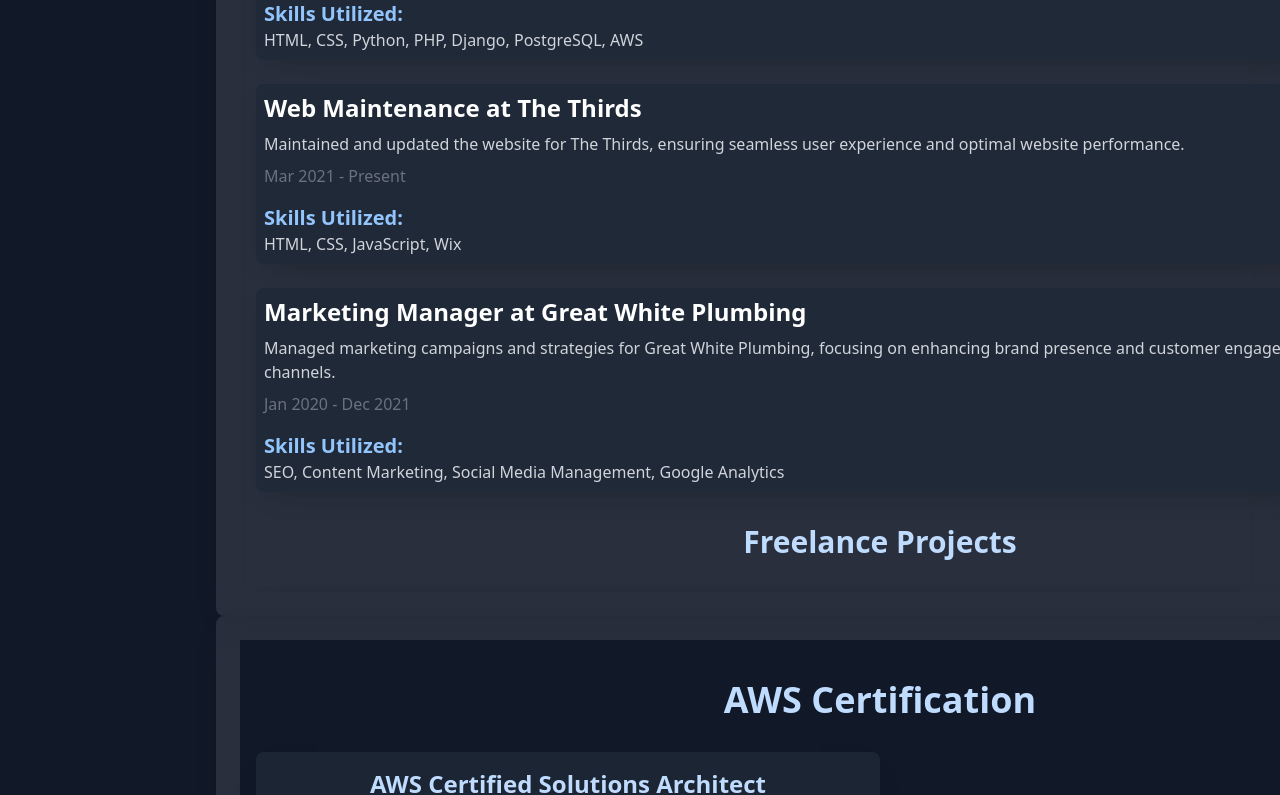
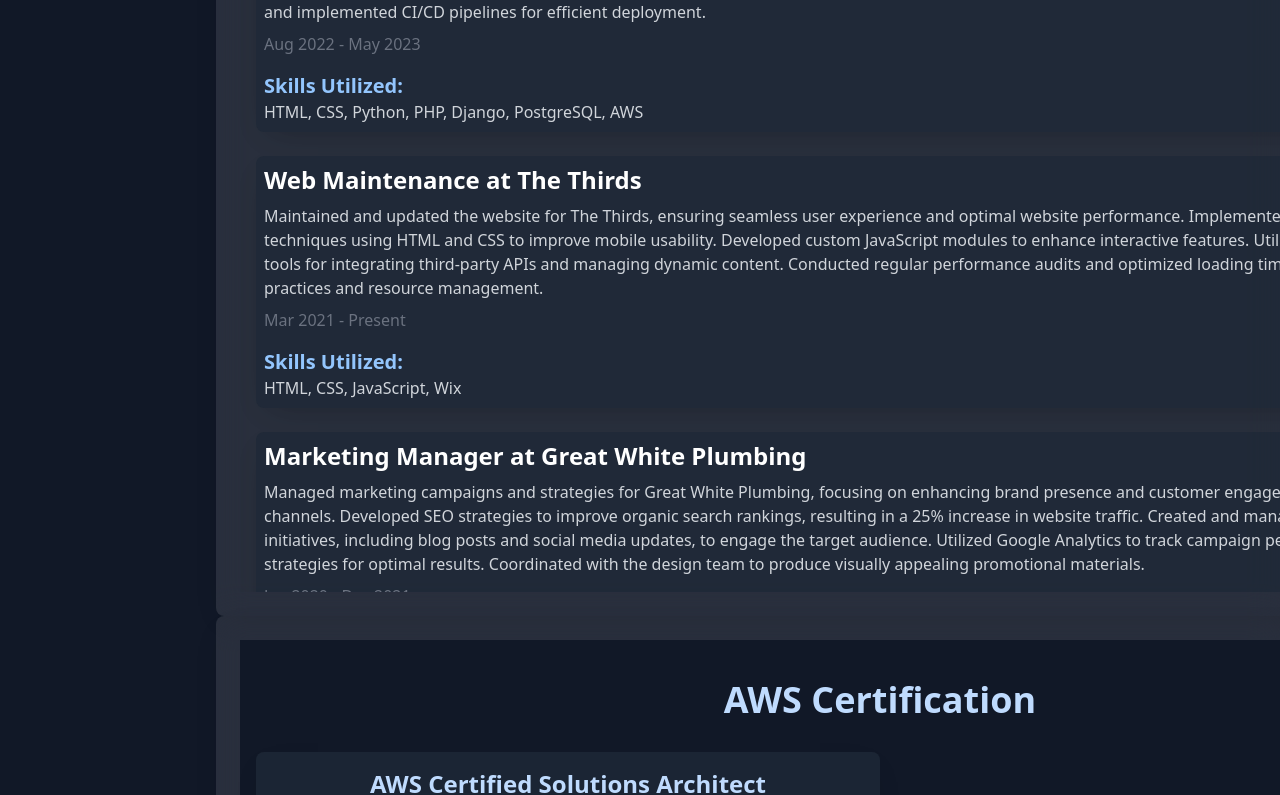
Before and after one commit to DipPandey/Dip-Portfolio-website, a Next.js app: page / in a window 1280 px wide. Shown: the part 1187-1982 px from the top of the page. Built offline with nearby package versions, Linux system fonts and the light colour scheme.

Commit message:
projects updated

```diff
--- a/components/Experience.js
+++ b/components/Experience.js
@@ -4,7 +4,7 @@
     {
         role: 'Backup Manager Software Developer',
         project: 'Omnicore Project',
-        description: 'Developed a backup manager software as part of the Omnicore project at the University of Tasmania, ensuring data security and reliability for university systems.',
+        description: 'Developed a backup manager software as part of the Omnicore project at the University of Tasmania, ensuring data security and reliability for university systems. Implemented automated backup schedules using Python scripts and optimized storage using PostgreSQL. Designed a user-friendly interface with Django for seamless interaction. Collaborated with a cross-functional team to integrate AWS services for scalable and secure backup solutions. Conducted regular code reviews and implemented CI/CD pipelines for efficient deployment.',
         duration: 'Aug 2022 - May 2023',
         website: 'https://omnicore.com.au',
         skills: ['HTML', 'CSS', 'Python', 'PHP', 'Django', 'PostgreSQL', 'AWS']
@@ -12,7 +12,7 @@
     {
         role: 'Web Maintenance',
         company: 'The Thirds',
-        description: 'Maintained and updated the website for The Thirds, ensuring seamless user experience and optimal website performance.',
+        description: 'Maintained and updated the website for The Thirds, ensuring seamless user experience and optimal website performance. Implemented responsive design techniques using HTML and CSS to improve mobile usability. Developed custom JavaScript modules to enhance interactive features. Utilized Wix\'s development tools for integrating third-party APIs and managing dynamic content. Conducted regular performance audits and optimized loading times through efficient code practices and resource management.',
         duration: 'Mar 2021 - Present',
         website: 'https://dipburly.wixsite.com/the-thirds',
         skills: ['HTML', 'CSS', 'JavaScript', 'Wix']
@@ -20,7 +20,7 @@
     {
         role: 'Marketing Manager',
         company: 'Great White Plumbing',
-        description: 'Managed marketing campaigns and strategies for Great White Plumbing, focusing on enhancing brand presence and customer engagement through digital channels.',
+        description: 'Managed marketing campaigns and strategies for Great White Plumbing, focusing on enhancing brand presence and customer engagement through digital channels. Developed SEO strategies to improve organic search rankings, resulting in a 25% increase in website traffic. Created and managed content marketing initiatives, including blog posts and social media updates, to engage the target audience. Utilized Google Analytics to track campaign performance and adjust strategies for optimal results. Coordinated with the design team to produce visually appealing promotional materials.',
         duration: 'Jan 2020 - Dec 2021',
         skills: ['SEO', 'Content Marketing', 'Social Media Management', 'Google Analytics']
     }
@@ -29,25 +29,35 @@
 const freelanceProjects = [
     {
         role: 'Full-Stack Developer',
+        project: 'Artist Portfolio for Mostafa Faraji',
+        description: 'Developed a modern and visually engaging portfolio website for the artist Mostafa Faraji, showcasing his artwork and projects. Utilized React for building a dynamic and responsive user interface. Implemented server-side logic with Node.js and Express to manage portfolio content. Integrated MongoDB for flexible content management. Enhanced user experience with interactive features and animations using Framer Motion. Deployed the website on Vercel for optimal performance and scalability.',
+        duration: 'Feb 2022 - Apr 2022',
+        website: 'https://mostafafaraji.com.au',
+        skills: ['React', 'Node.js', 'Express', 'MongoDB', 'Framer Motion', 'Vercel']
+    },
+    {
+        role: 'Front-End Developer',
+        project: 'Portfolio Website',
+        description: 'Created a personal portfolio website to showcase projects and skills, with an emphasis on responsive design and smooth animations. Utilized Next.js for server-side rendering and improved SEO. Styled the website with Tailwind CSS for a modern and consistent look. Implemented animations using Framer Motion to enhance user interaction. Integrated dynamic content loading to improve site performance. Deployed the website on Vercel for continuous deployment and scalability.',
+        duration: 'Sep 2021 - Oct 2021',
+        website:'https://dip-portfolio-website.vercel.app/',
+        skills: ['Next.js', 'Tailwind CSS', 'Framer Motion']
+    },
+    {
+        role: 'Full-Stack Developer',
         project: 'E-commerce Platform',
-        description: 'Developed a full-fledged e-commerce platform for a local business, integrating payment gateways and user authentication.',
+        description: 'Developed a full-fledged e-commerce platform for a local business, integrating payment gateways and user authentication. Built the front-end with React for a dynamic user interface and the back-end with Node.js and Express for robust server-side logic. Implemented MongoDB for data storage and management. Integrated Stripe API for secure payment processing. Utilized JWT for secure user authentication and authorization. Conducted extensive testing to ensure a seamless shopping experience.',
         duration: 'Jun 2021 - Aug 2021',
         skills: ['React', 'Node.js', 'Express', 'MongoDB', 'Stripe', 'JWT']
     },
     {
-        role: 'Front-End Developer',
-        project: 'Portfolio Website',
-        description: 'Created a personal portfolio website to showcase projects and skills, with an emphasis on responsive design and smooth animations.',
-        duration: 'Sep 2021 - Oct 2021',
-        skills: ['Next.js', 'Tailwind CSS', 'Framer Motion']
-    },
-    {
         role: 'Back-End Developer',
         project: 'API for Mobile App',
-        description: 'Developed a robust and scalable RESTful API for a mobile application, including user management and real-time data processing.',
+        description: 'Developed a robust and scalable RESTful API for a mobile application, including user management and real-time data processing. Built with Node.js and Express to handle server-side logic. Implemented MongoDB for flexible and scalable data storage. Utilized Socket.io for real-time communication between the server and mobile clients. Ensured secure data transmission with JWT authentication. Conducted load testing to ensure the API could handle high traffic volumes.',
         duration: 'Nov 2021 - Dec 2021',
         skills: ['Node.js', 'Express', 'MongoDB', 'Socket.io']
     }
+
 ];
 
 const useVisibility = () => {
@@ -99,7 +109,14 @@
                 <h2 className="text-3xl font-bold mb-8 text-blue-200 text-center mt-8">Freelance Projects</h2>
                 <div className="flex flex-col gap-6">
                     {freelanceProjects.map((project, index) => (
-                        <div key={index} className="bg-gray-800 bg-opacity-80 p-2 shadow-lg rounded-lg transform transition-transform duration-300 hover:scale-95 hover:shadow-xl hover:shadow-blue-200">
+                        <a
+                            key={index}
+                            href={project.website}
+                            target="_blank"
+                            rel="noopener noreferrer"
+                            className="transform transition-transform duration-300 hover:scale-102"
+                        >
+                            <div className="bg-gray-800 bg-opacity-80 p-2 shadow-lg rounded-lg transform transition-transform duration-300 hover:scale-95 hover:shadow-xl hover:shadow-blue-200">
                                 <h3 className="text-2xl font-bold mb-2 text-white">{project.role} - {project.project}</h3>
                                 <p className="text-gray-300 mb-2">{project.description}</p>
                                 <p className="text-gray-500 mb-4">{project.duration}</p>
@@ -110,6 +127,7 @@
                                     </div>
                                 )}
                             </div>
+                        </a>
                     ))}
                 </div>
             </div>
```
Lines whose indentation alone changed are shown as unchanged.
